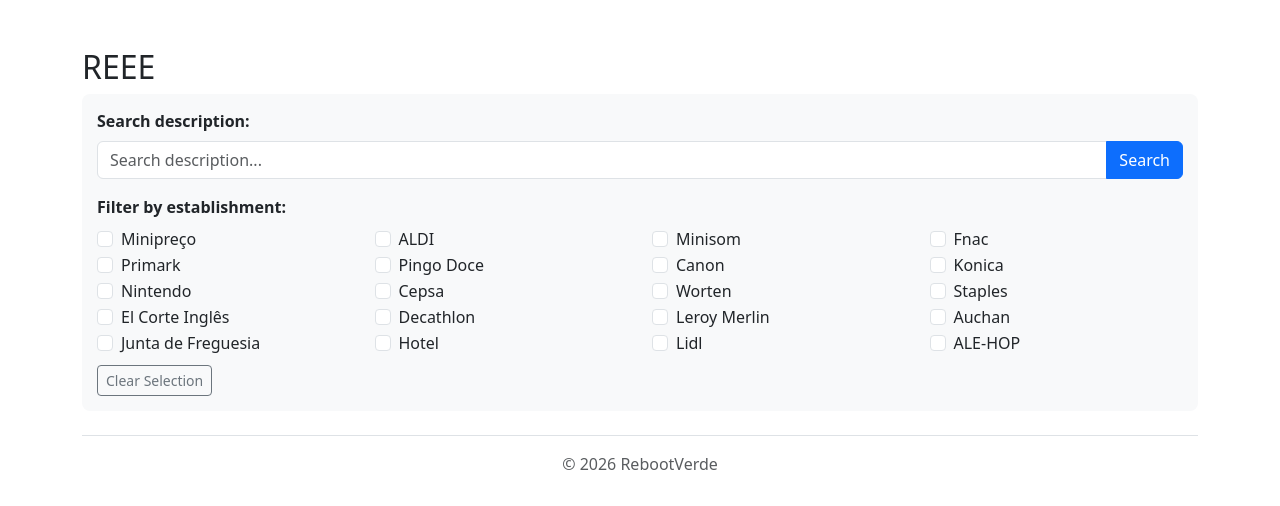
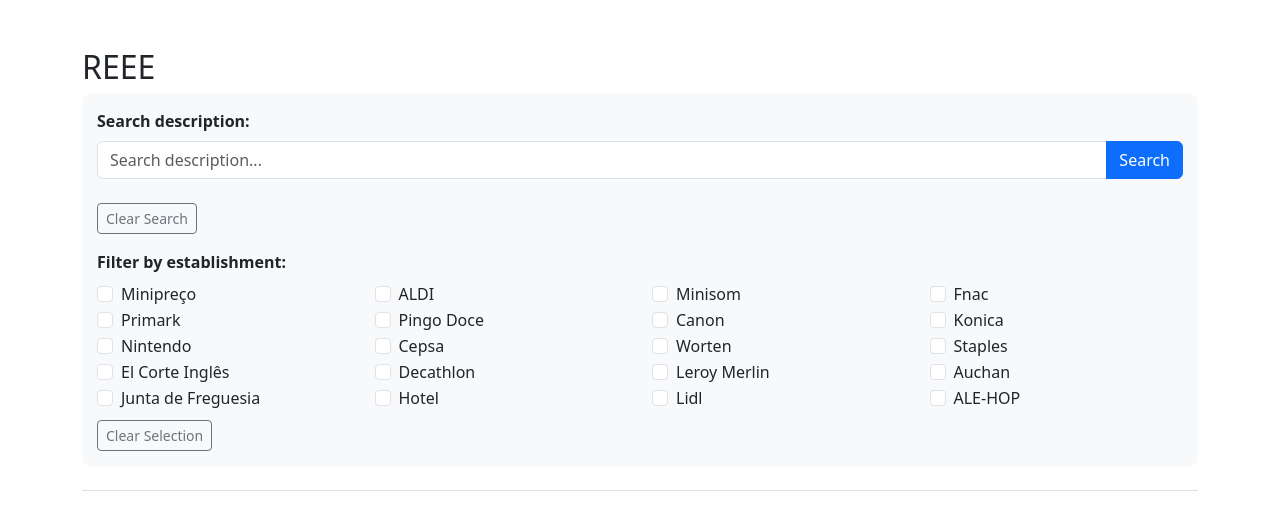
Before and after one commit to leo-snczki/RebootVerde, a Django app: page /maps/recycle-map/ in a window 1280 px wide. Shown: the part 56-562 px from the top of the page. Run offline with Django 4.2, Linux system fonts and the light colour scheme; parts of the project's set-up code (start-up, migrations or seed data) failed here and were passed over; some libraries are stand-ins or nearby versions.

Commit message:
Add clear search functionality to recycle map: implement button to reset search input and reload data

```diff
--- a/maps/templates/maps/recycle_map.html
+++ b/maps/templates/maps/recycle_map.html
@@ -29,6 +29,10 @@
         <input type="text" id="search-desc" class="form-control" placeholder="Search description...">
         <button id="search-btn" class="btn btn-primary">Search</button>
     </div>
+    <div class="mb-3">
+        <button id="clear-search" class="btn btn-sm btn-outline-secondary mt-2">Clear Search</button>
+    </div>
+
     <label class="form-label"><b>Filter by establishment:</b></label>
     <div class="row" id="brand-checkboxes">
         {% for brand in brands %}
@@ -116,6 +120,11 @@
             load_data([]);
         });
 
+        document.getElementById('clear-search').addEventListener('click', function() {
+            document.getElementById('search-desc').value = '';
+            load_data(getSelectedBrands());
+        });
+
         document.getElementById("search-btn").addEventListener("click", function () {
         const selected = getSelectedBrands();
         load_data(selected);
```
